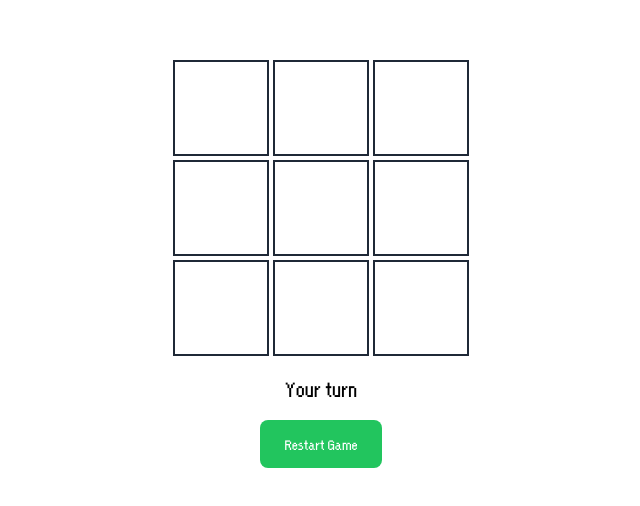
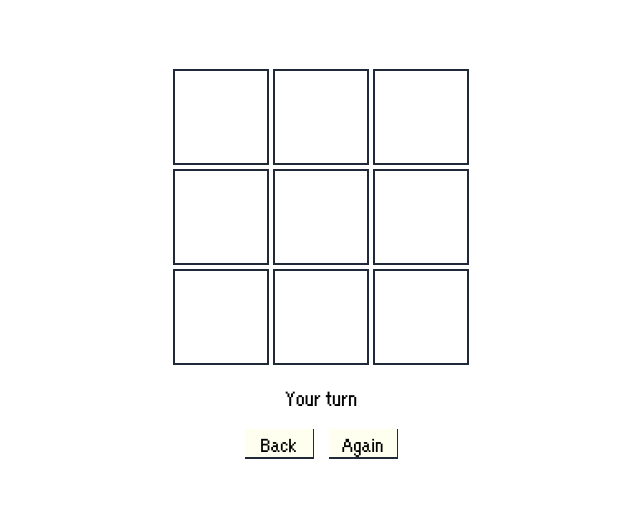
Before and after one commit to achiewe/project-erko-front, a Next.js app: page /game in a window 1280 px wide. Shown: the part 136-642 px from the top of the page, without its empty margins (319-959 px from the left). Built offline with nearby package versions, Linux system fonts and the light colour scheme.

Commit message:
import iside gameMoard component backButton and alos change the style on the resetButton

```diff
--- a/src/app/components/tictactoe/GameBoard.tsx
+++ b/src/app/components/tictactoe/GameBoard.tsx
@@ -5,6 +5,7 @@ import { EMPTY, handleCellClick } from "../../utils/tictactoeLogic";
 import Cell from "./Cell";
 import GameStatus from "./GameStatus";
 import ResetButton from "./ResetButton";
+import BackButton from "../MemberCard/BackButton";
 
 export default function GameBoard() {
   const [board, setBoard] = useState<string[]>(Array(9).fill(EMPTY));
@@ -39,7 +40,10 @@ export default function GameBoard() {
         ))}
       </div>
       <GameStatus status={gameStatus} />
-      <ResetButton onReset={resetGame} />
+      <div className="flex flex-row items-center justify-center gap-[15px]">
+        <BackButton destination="/erko" />
+        <ResetButton onReset={resetGame} />
+      </div>
     </div>
   );
 }
--- a/src/app/components/tictactoe/ResetButton.tsx
+++ b/src/app/components/tictactoe/ResetButton.tsx
@@ -8,9 +8,9 @@ export default function ResetButton({ onReset }: ResetButtonProps) {
   return (
     <button
       onClick={onReset}
-      className="px-6 py-3 bg-green-500 text-white rounded-lg hover:bg-green-400 transition duration-200"
+      className="w-[69px] cursor-pointer flex items-center justify-center h-[30px] text-[22px] bg-[#FFFFF0] border-r-[0.5px] border-b-2 border-gray-800"
     >
-      Restart Game
+      Again
     </button>
   );
 }
```
